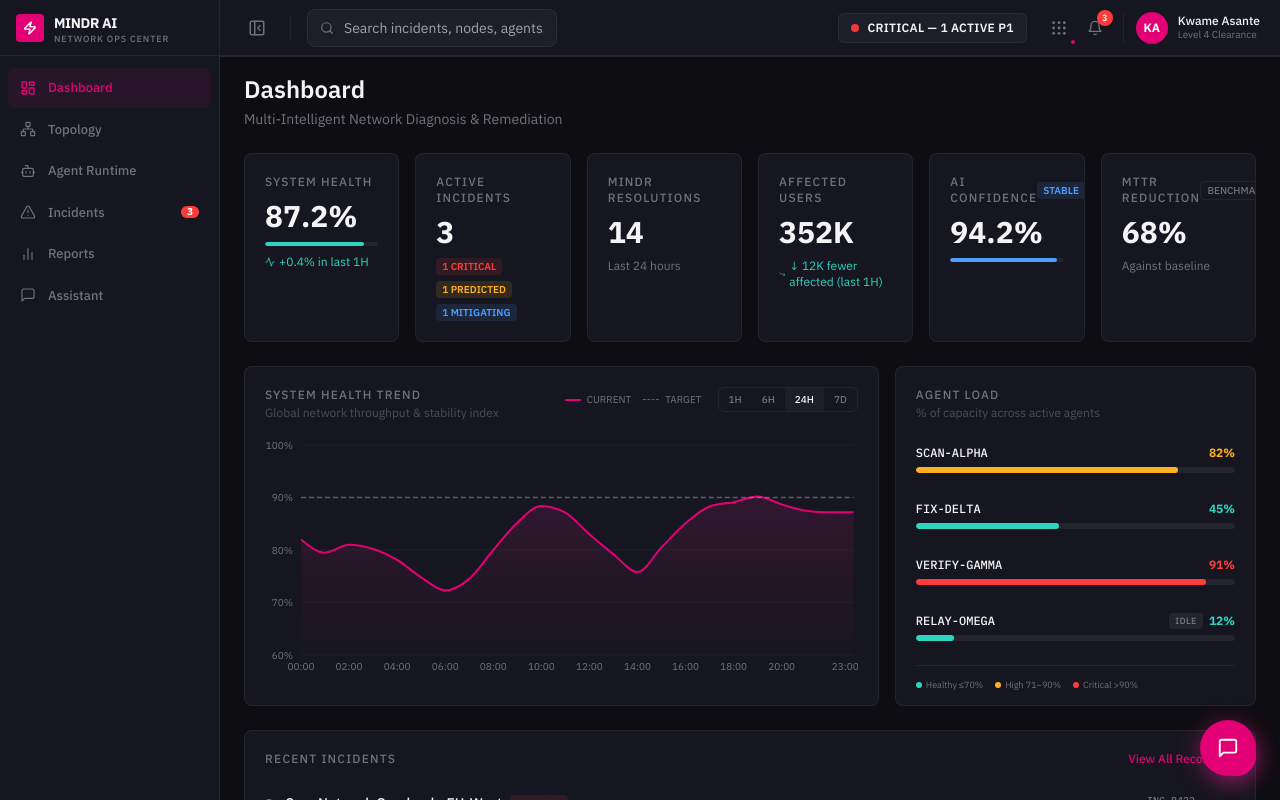
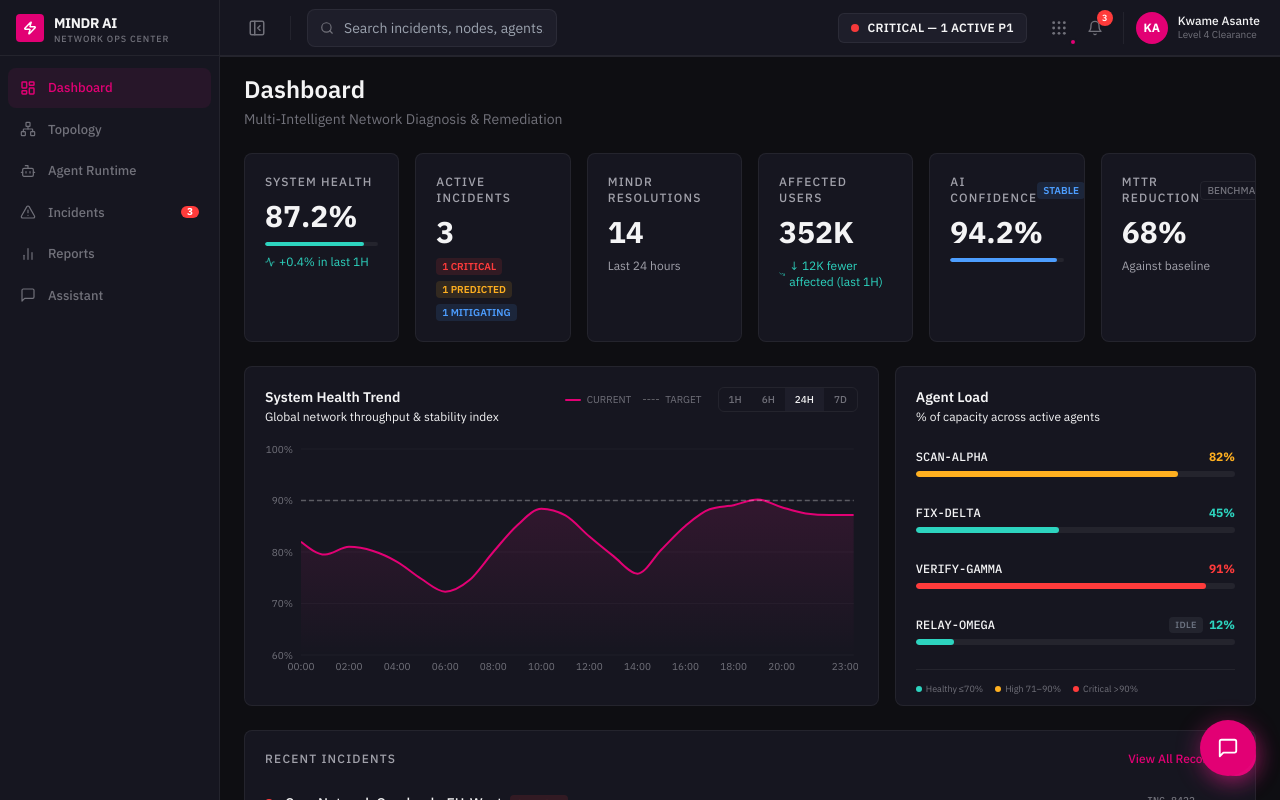
Before and after one commit to fiifisapp4245/mindr_react, a React (Vite) app: page /dashboard in a window 1280 px wide. Built offline with nearby package versions, Linux system fonts and the light colour scheme.

Commit message:
Fixes: accessibility and font colors

```diff
--- a/src/components/dashboard/AgentActivity.tsx
+++ b/src/components/dashboard/AgentActivity.tsx
@@ -20,14 +20,14 @@ export function AgentActivity() {
     >
       <div className="mb-4">
         <p
-          className="text-xs font-medium uppercase tracking-widest"
-          style={{ color: "var(--color-text-muted)" }}
+          className="text-sm font-semibold"
+          style={{ color: "var(--color-text-primary)" }}
         >
           Agent Load
         </p>
         <p
           className="text-xs mt-0.5"
-          style={{ color: "var(--color-text-muted)", opacity: 0.6 }}
+          style={{ color: "var(--color-text-primary)" }}
         >
           % of capacity across active agents
         </p>
--- a/src/components/dashboard/HealthTrendChart.tsx
+++ b/src/components/dashboard/HealthTrendChart.tsx
@@ -30,14 +30,14 @@ export function HealthTrendChart() {
       <div className="flex items-start justify-between mb-4 gap-4 flex-wrap">
         <div>
           <p
-            className="text-xs font-medium uppercase tracking-widest"
-            style={{ color: "var(--color-text-muted)" }}
+            className="text-sm font-semibold"
+            style={{ color: "var(--color-text-primary)" }}
           >
             System Health Trend
           </p>
           <p
             className="text-xs mt-0.5"
-            style={{ color: "var(--color-text-muted)", opacity: 0.6 }}
+            style={{ color: "var(--color-text-primary)" }}
           >
             Global network throughput &amp; stability index
           </p>
--- a/src/index.css
+++ b/src/index.css
@@ -13,6 +13,7 @@
   --color-resolved: #2DD4BF;
   --color-neutral: #6B7280;
   --color-text-primary: #F4F4F5;
+  --color-text-secondary: #A1A1AA;
   --color-text-muted: #71717A;
   --color-border: rgba(255, 255, 255, 0.06);
   --font-mono: 'IBM Plex Mono', monospace;
@@ -28,6 +29,7 @@
   --color-bg-card: #FFFFFF;
   --color-bg-elevated: #EBEBF2;
   --color-text-primary: #0E0E12;
+  --color-text-secondary: #4B4B5E;
   --color-text-muted: #5C5C6E;
   --color-border: rgba(0, 0, 0, 0.10);
 }
--- a/src/pages/Dashboard.tsx
+++ b/src/pages/Dashboard.tsx
@@ -30,7 +30,7 @@ export default function Dashboard() {
           className="kpi-card rounded-lg p-5 flex flex-col gap-2"
           style={{ backgroundColor: "var(--color-bg-card)", borderWidth: 1, borderStyle: "solid" }}
         >
-          <p className="text-xs font-medium uppercase tracking-widest" style={{ color: "var(--color-text-muted)" }}>
+          <p className="text-xs font-medium uppercase tracking-widest" style={{ color: "var(--color-text-secondary)" }}>
             System Health
           </p>
           <motion.p className="text-3xl font-bold tabular-nums" variants={kpiValue}>87.2%</motion.p>
@@ -48,7 +48,7 @@ export default function Dashboard() {
           className="kpi-card rounded-lg p-5 flex flex-col gap-2"
           style={{ backgroundColor: "var(--color-bg-card)", borderWidth: 1, borderStyle: "solid" }}
         >
-          <p className="text-xs font-medium uppercase tracking-widest" style={{ color: "var(--color-text-muted)" }}>
+          <p className="text-xs font-medium uppercase tracking-widest" style={{ color: "var(--color-text-secondary)" }}>
             Active Incidents
           </p>
           <motion.p className="text-3xl font-bold tabular-nums" variants={kpiValue}>3</motion.p>
@@ -64,11 +64,11 @@ export default function Dashboard() {
           className="kpi-card rounded-lg p-5 flex flex-col gap-2"
           style={{ backgroundColor: "var(--color-bg-card)", borderWidth: 1, borderStyle: "solid" }}
         >
-          <p className="text-xs font-medium uppercase tracking-widest" style={{ color: "var(--color-text-muted)" }}>
+          <p className="text-xs font-medium uppercase tracking-widest" style={{ color: "var(--color-text-secondary)" }}>
             MINDR Resolutions
           </p>
           <motion.p className="text-3xl font-bold tabular-nums" variants={kpiValue}>14</motion.p>
-          <p className="text-xs" style={{ color: "var(--color-text-muted)" }}>Last 24 hours</p>
+          <p className="text-xs" style={{ color: "var(--color-text-secondary)" }}>Last 24 hours</p>
         </motion.div>
 
         <motion.div
@@ -76,7 +76,7 @@ export default function Dashboard() {
           className="kpi-card rounded-lg p-5 flex flex-col gap-2"
           style={{ backgroundColor: "var(--color-bg-card)", borderWidth: 1, borderStyle: "solid" }}
         >
-          <p className="text-xs font-medium uppercase tracking-widest" style={{ color: "var(--color-text-muted)" }}>
+          <p className="text-xs font-medium uppercase tracking-widest" style={{ color: "var(--color-text-secondary)" }}>
             Affected Users
           </p>
           <motion.p className="text-3xl font-bold tabular-nums" variants={kpiValue}>352K</motion.p>
@@ -92,7 +92,7 @@ export default function Dashboard() {
           style={{ backgroundColor: "var(--color-bg-card)", borderWidth: 1, borderStyle: "solid" }}
         >
           <div className="flex items-center justify-between">
-            <p className="text-xs font-medium uppercase tracking-widest" style={{ color: "var(--color-text-muted)" }}>
+            <p className="text-xs font-medium uppercase tracking-widest" style={{ color: "var(--color-text-secondary)" }}>
               AI Confidence
             </p>
             <span className="text-[10px] font-semibold px-1.5 py-px rounded" style={{ color: "var(--color-mitigating)", backgroundColor: "rgba(77,158,255,0.12)" }}>
@@ -111,7 +111,7 @@ export default function Dashboard() {
           style={{ backgroundColor: "var(--color-bg-card)", borderWidth: 1, borderStyle: "solid" }}
         >
           <div className="flex items-center justify-between">
-            <p className="text-xs font-medium uppercase tracking-widest" style={{ color: "var(--color-text-muted)" }}>
+            <p className="text-xs font-medium uppercase tracking-widest" style={{ color: "var(--color-text-secondary)" }}>
               MTTR Reduction
             </p>
             <span className="text-[10px] font-medium px-1.5 py-px rounded" style={{ color: "var(--color-text-muted)", border: "1px solid var(--color-border)" }}>
@@ -119,7 +119,7 @@ export default function Dashboard() {
             </span>
           </div>
           <motion.p className="text-3xl font-bold tabular-nums" variants={kpiValue}>68%</motion.p>
-          <p className="text-xs" style={{ color: "var(--color-text-muted)" }}>Against baseline</p>
+          <p className="text-xs" style={{ color: "var(--color-text-secondary)" }}>Against baseline</p>
         </motion.div>
       </div>
 
@@ -132,7 +132,7 @@ export default function Dashboard() {
       {/* Recent Incidents */}
       <div className="rounded-lg" style={{ backgroundColor: "var(--color-bg-card)", border: "1px solid var(--color-border)" }}>
         <div className="flex items-center justify-between px-5 pt-5 pb-3">
-          <p className="text-xs font-medium uppercase tracking-widest" style={{ color: "var(--color-text-muted)" }}>
+          <p className="text-xs font-medium uppercase tracking-widest" style={{ color: "var(--color-text-secondary)" }}>
             Recent Incidents
           </p>
           <Link to="/incidents" className="text-xs font-medium transition-opacity hover:opacity-80" style={{ color: "var(--color-brand)" }}>
```
